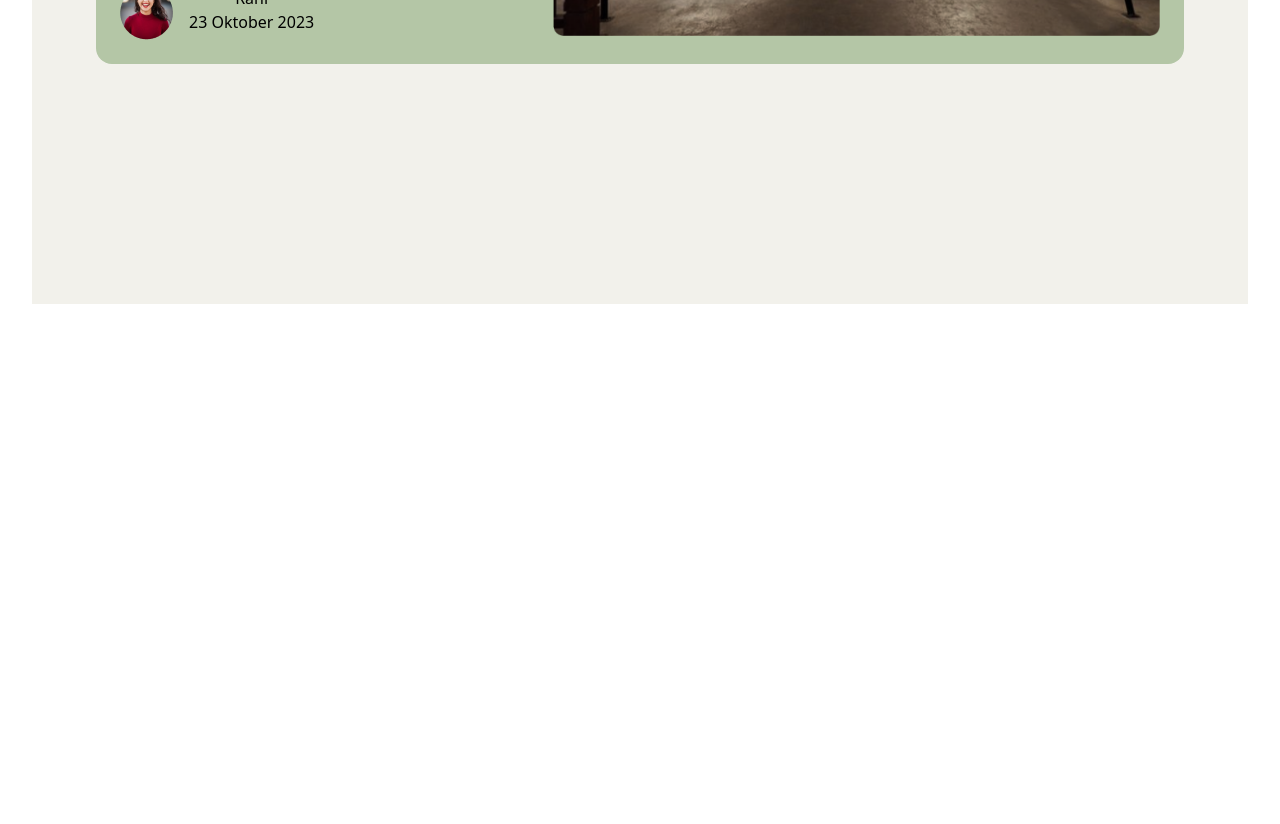
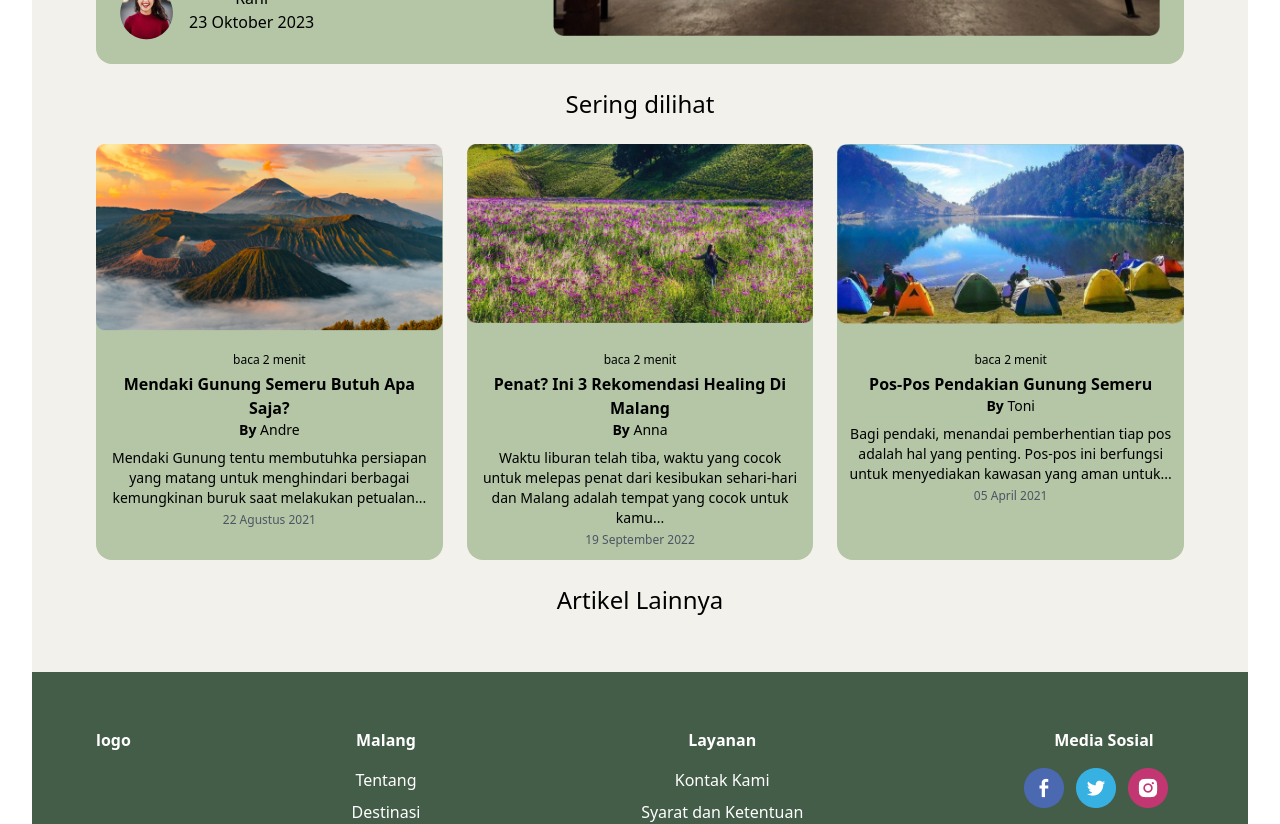
Before and after one commit to adyfp24/frontend-tourism-react, a React (Vite) app: page /blog in a window 1280 px wide. Shown: the part 500-1324 px from the top of the page. Before the commit the page ends 836 px from the top, so only its background shows below. Built offline with nearby package versions, Linux system fonts and the light colour scheme.

Commit message:
feat(blog): adding most view content section

```diff
--- a/src/pages/Blog.jsx
+++ b/src/pages/Blog.jsx
@@ -2,10 +2,14 @@ import React from 'react'
 import Navbar from '../includes/Navbar'
 import headImg from '../assets/images/blog/head-blog.png'
 import avatar from '../assets/images/blog/Avatar.png'
+import semeruImg from '../assets/images/blog/semeru-2.png'
+import padangBunga from '../assets/images/ororo ombo.png'
+import campingImg from '../assets/images/camping.png'
+import Footer from '../includes/Footer'
 
 function Blog() {
   return (
-    <div className='bg-custom-100 h-full pb-60'>
+    <div className='bg-custom-100 h-full'>
       <Navbar />
       <section id='head'>
         <div className='flex bg-custom-300 p-6 mx-16 mt-24 rounded-2xl'>
@@ -32,6 +36,55 @@ function Blog() {
           </div>
         </div>
       </section>
+
+      <section id='blog-detail' className='mx-16 my-6 h-full font-sans'>
+        <h3 className='font-medium text-2xl'>Sering dilihat </h3>
+        <div className='flex w-full pt-6'>
+          <div className='flex flex-col bg-custom-300 w-1/3 mr-6 rounded-2xl'>
+            <div className='h-48'>
+              <img className='max-h-full w-full' src={semeruImg} alt="" />
+            </div>
+            <div className='h-56 p-3'>
+              <h6 className='font-extralight text-xs py-1'>baca 2 menit</h6>
+              <h3 className='font-semibold text-base'>Mendaki Gunung Semeru Butuh Apa Saja?</h3>
+              <h6 className='font-semibold text-sm pb-1'>By <span className='font-thin'>Andre</span></h6>
+              <p className='font-thin text-sm py-1'>Mendaki Gunung tentu membutuhka persiapan yang matang untuk menghindari berbagai kemungkinan buruk saat melakukan petualan...</p>
+              <h6 className='font-extralight text-xs text-gray-600'>22 Agustus 2021</h6>
+            </div>
+          </div>
+          <div className='flex flex-col bg-custom-300 w-1/3 mr-6 rounded-2xl'>
+            <div className='h-48'>
+              <img className='' src={padangBunga} alt="" />
+            </div>
+            <div className='h-56 p-3'>
+              <h6 className='font-extralight text-xs py-1'>baca 2 menit</h6>
+              <h3 className='font-semibold text-base'>Penat? Ini 3 Rekomendasi Healing Di Malang</h3>
+              <h6 className='font-semibold text-sm pb-1'>By <span className='font-thin'>Anna</span></h6>
+              <p className='font-thin text-sm py-1'>Waktu liburan telah tiba, waktu yang cocok untuk melepas penat dari kesibukan sehari-hari dan Malang adalah tempat yang cocok untuk kamu...</p>
+              <h6 className='font-extralight text-xs text-gray-600'>19 September 2022</h6>
+            </div>
+          </div>
+          <div className='flex flex-col bg-custom-300 w-1/3 rounded-2xl'>
+          <div className='h-48'>
+              <img className='' src={campingImg} alt="" />
+            </div>
+            <div className='h-56 p-3'>
+              <h6 className='font-extralight text-xs py-1'>baca 2 menit</h6>
+              <h3 className='font-semibold text-base'>Pos-Pos Pendakian Gunung Semeru</h3>
+              <h6 className='font-semibold text-sm pb-1'>By <span className='font-thin'>Toni</span></h6>
+              <p className='font-thin text-sm py-1'>Bagi pendaki, menandai pemberhentian tiap pos adalah hal yang penting. Pos-pos ini berfungsi untuk menyediakan kawasan yang aman untuk...</p>
+              <h6 className='font-extralight text-xs text-gray-600'>05 April 2021</h6>
+            </div>
+          </div>
+        </div>
+      </section>
+
+      <section id='artikel' className='mx-16 my-6 h-full font-sans'>
+        <h3 className='font-medium text-2xl'>Artikel Lainnya</h3>
+
+      </section>
+
+      <Footer />
     </div>
   )
 }
--- a/src/pages/LandingPage.jsx
+++ b/src/pages/LandingPage.jsx
@@ -1,11 +1,24 @@
 import React from 'react'
+// import { ParallaxProvider } from 'react-scroll-parallax'
+// import { Parallax } from 'react-scroll-parallax'
 import Navbar from '../includes/Navbar'
+import Footer from '../includes/Footer'
+// import soal from '../assets/images/soal.svg'
+// import hero1 from '../assets/images/hero1.png'
+// import hero2 from '../assets/images/hero2.png'
+// import Button from '../components/Button'
 
 function LandingPage() {
   return (
     <div className=''>
       <Navbar />
-      Landing Page
+      {/* <section id='hero'>
+        <ParallaxProvider>
+            <img src={soal}/>
+        </ParallaxProvider>
+      </section> */}
+
+      <Footer />
     </div>
   )
 }
```
Also changed, not shown: src/assets/images/blog/semeru-2.png (added).
